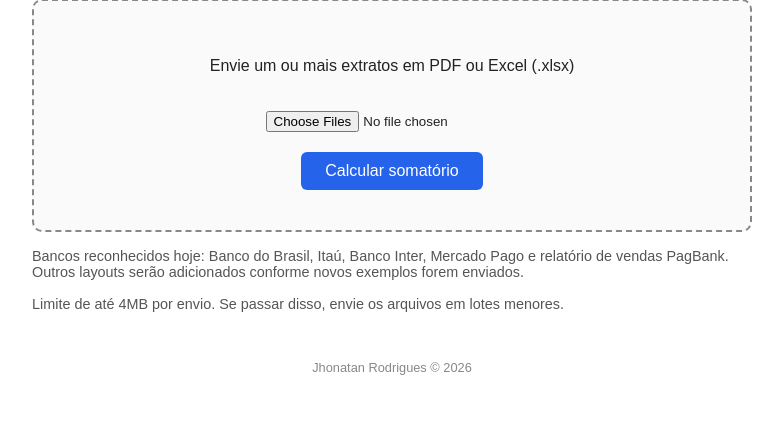
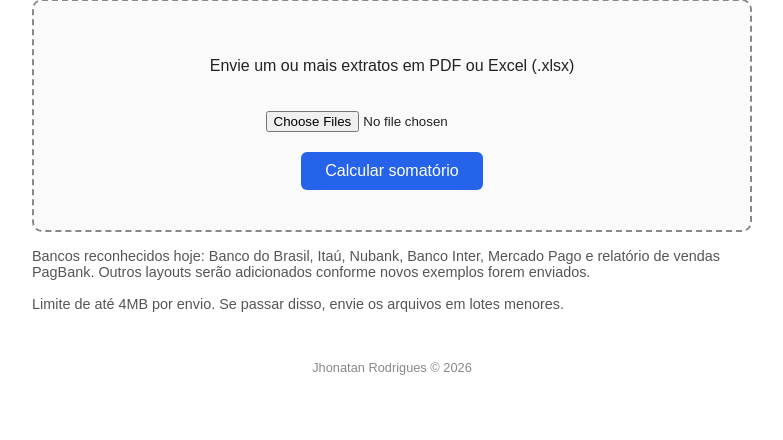
Before and after one commit to jhoncr38-sketch/Calculadoraextrato, a Flask app: page / in a window 1280 px wide. Shown: the part 105-545 px from the top of the page, without its empty margins (248-1031 px from the left). Run offline with Flask 3, Linux system fonts and the light colour scheme.

Commit message:
Atualiza lista de bancos reconhecidos para incluir Nubank

```diff
--- a/templates/index.html
+++ b/templates/index.html
@@ -30,7 +30,7 @@
     <button type="submit">Calcular somatório</button>
   </form>
   {% if erro %}<p class="erro">{{ erro }}</p>{% endif %}
-  <p class="hint">Bancos reconhecidos hoje: Banco do Brasil, Itaú, Banco Inter, Mercado Pago e relatório de vendas PagBank. Outros layouts serão adicionados conforme novos exemplos forem enviados.</p>
+  <p class="hint">Bancos reconhecidos hoje: Banco do Brasil, Itaú, Nubank, Banco Inter, Mercado Pago e relatório de vendas PagBank. Outros layouts serão adicionados conforme novos exemplos forem enviados.</p>
   <p class="hint">Limite de até 4MB por envio. Se passar disso, envie os arquivos em lotes menores.</p>
   <footer class="rodape">Jhonatan Rodrigues &copy; {{ ano_atual }}</footer>
 </body>
```
Also changed, not shown: README.md.
